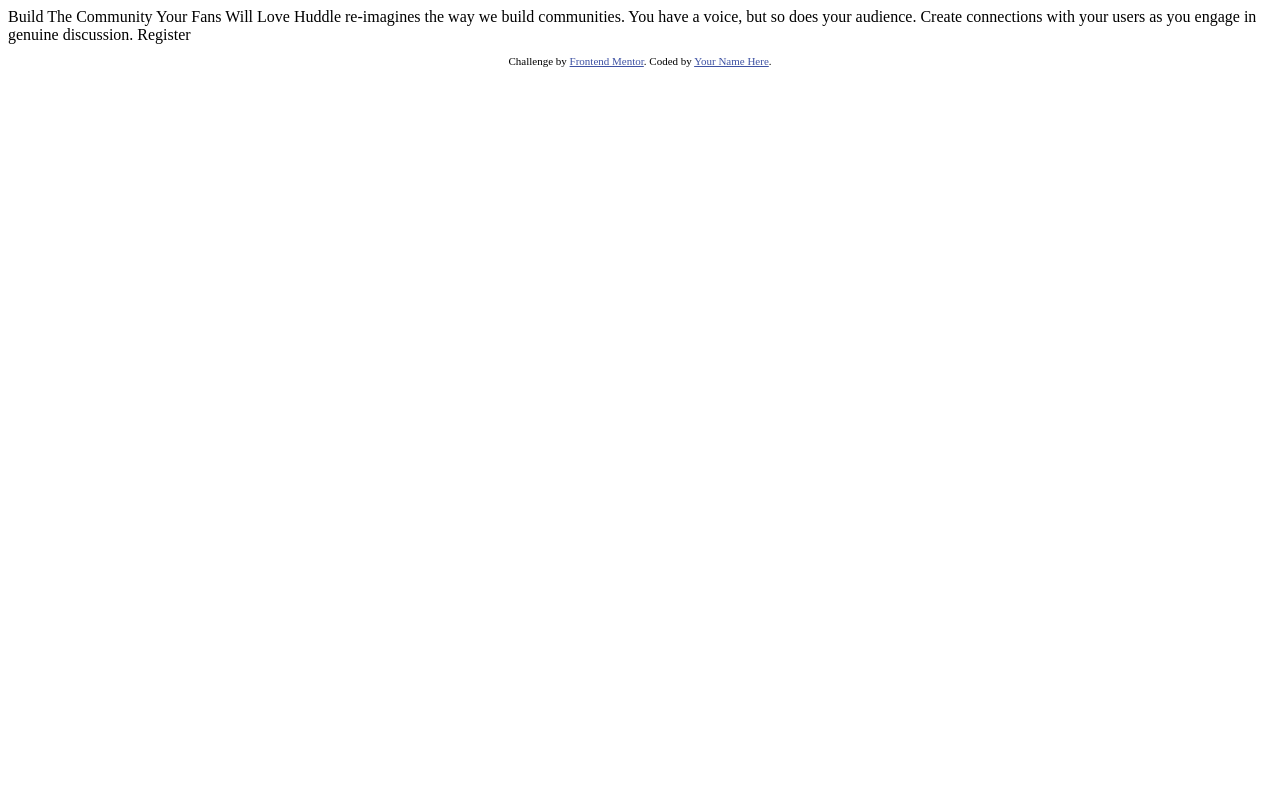
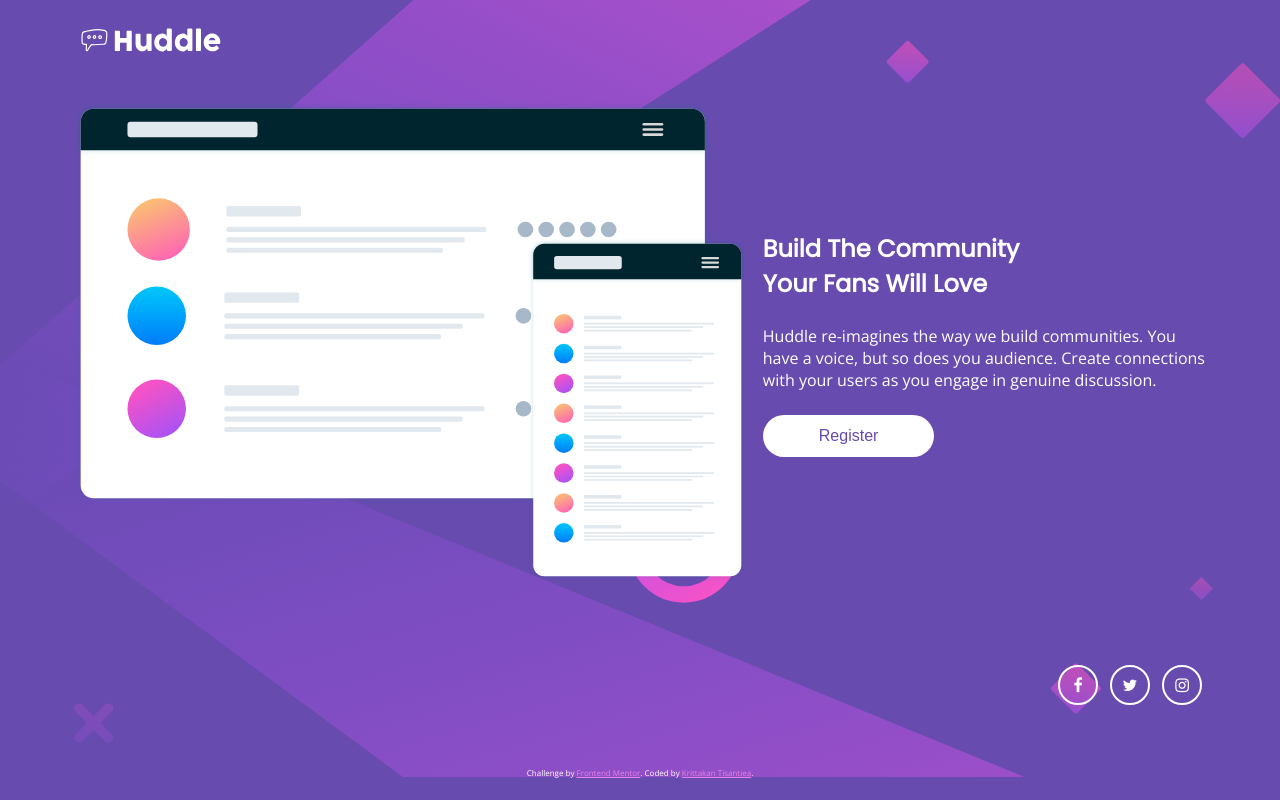
Before and after one commit to Krittakan/huddle-landing-page, a plain HTML site: page index.html in a window 1280 px wide. Drawn offline with nearby package versions, Linux system fonts and the light colour scheme.

Commit message:
Solution

```diff
--- a/index.html
+++ b/index.html
@@ -11,19 +11,48 @@
     <title>Frontend Mentor | Huddle landing page with single introductory section</title>
 
     <link rel="stylesheet" href="./main.css">
+    <link rel="stylesheet" href="http://maxcdn.bootstrapcdn.com/font-awesome/4.3.0/css/font-awesome.min.css">
 </head>
 
 <body>
+    <div class="app">
+        <header>
+            <img src="./images/logo.svg" width="150px">
+        </header>
 
-    Build The Community Your Fans Will Love Huddle re-imagines the way we build communities. You have a voice, but so
-    does your audience. Create connections with your users as you engage in genuine discussion. Register
+        <div class="image-div">
+            <img src="./images/illustration-mockups.svg" width="100%">
+        </div>
 
-    <footer>
-        <p class="attribution">
-            Challenge by <a href="https://www.frontendmentor.io?ref=challenge" target="_blank">Frontend Mentor</a>.
-            Coded by <a href="#">Your Name Here</a>.
-        </p>
-    </footer>
+        <div class="article-div">
+            <h2>Build The Community</h2>
+            <h2>Your Fans Will Love</h2>
+            <p>
+                Huddle re-imagines the way we build communities. You have a voice, but so does you audience.
+                Create connections with your users as you engage in genuine discussion.
+            </p>
+            <button class="register-button">Register</button>
+        </div>
+
+        <div class="social-div">
+            <button class="social-button">
+                <i class="fa fa-facebook"></i>
+            </button>
+            <button class="social-button">
+                <i class="fa fa-twitter"></i>
+            </button>
+            <button class="social-button">
+                <i class="fa fa-instagram"></i>
+            </button>
+        </div>
+
+        <footer>
+            <p class="attribution">
+                Challenge by <a href="https://www.frontendmentor.io?ref=challenge" target="_blank">Frontend Mentor</a>.
+                Coded by <a href="#">Krittakan Tisantiea</a>.
+            </p>
+        </footer>
+    </div>
 </body>
 
 </html>
--- a/main.css
+++ b/main.css
@@ -1,13 +1,144 @@
+@import url('https://fonts.googleapis.com/css?family=Poppins');
+@import url('https://fonts.googleapis.com/css?family=Open+Sans');
 :root {
+    --color-white: #ffffff;
     --color-violet: hsl(257, 40%, 49%);
     --color-soft-magenta: hsl(300, 69%, 71%);
 }
 
-.attribution {
-    font-size: 11px;
+* {
+    margin: 0;
+}
+
+html, body {
+    height: 100%;
+}
+
+body {
+    color: var(--color-white);
+    background-color: var(--color-violet);
+    background-image: url('./images/bg-mobile.svg');
+    background-size: 100%;
+    background-repeat: no-repeat;
+    background-position: top;
+}
+
+.app {
+    padding: 10px;
+    min-height: 100%;
+    box-sizing: border-box;
+    display: grid;
+    grid-gap: 1em;
+    grid-template-columns: 1fr;
+    grid-auto-rows: auto;
+    grid-template-areas: "header" "image" "article" "social" "footer";
+    max-width: 90%;
+    margin: 0 auto;
+}
+
+header {
+    grid-area: header;
+    align-self: center;
+}
+
+.image-div {
+    grid-area: image;
+    justify-self: center;
+    align-self: center;
+}
+
+.article-div {
+    grid-area: article;
+    justify-self: center;
+    align-self: center;
     text-align: center;
 }
 
-.attribution a {
-    color: hsl(228, 45%, 44%);
+.social-div {
+    grid-area: social;
+    justify-self: center;
+    align-self: center;
 }
+
+footer {
+    grid-area: footer;
+    justify-self: center;
+    align-self: flex-end;
+    font-size: 0.5em;
+}
+
+h2 {
+    font-family: 'Poppins';
+    font-weight: 600;
+}
+
+p {
+    font-family: 'Open Sans';
+    font-weight: 400;
+    margin: 1.5em auto;
+}
+
+a {
+    color: var(--color-soft-magenta);
+}
+
+.social-button {
+    border: 0.125rem solid var(--color-white);
+    border-radius: 50%;
+    width: 2.5rem;
+    height: 2.5rem;
+    margin: 2.5em 0.25em 0 0.25em;
+    display: inline-flex;
+    justify-content: center;
+    align-items: center;
+    font-size: 1em;
+    cursor: pointer;
+    background-color: transparent;
+    /* inactive */
+    color: var(--color-white);
+}
+
+.social-button:hover {
+    /* inactive */
+    color: var(--color-soft-magenta);
+    border-color: var(--color-soft-magenta);
+}
+
+.register-button {
+    border: none;
+    border-radius: 2.5rem;
+    padding: 0.75rem 3.5rem;
+    text-align: center;
+    text-decoration: none;
+    font-size: 1em;
+    cursor: pointer;
+    /* inactive */
+    color: var(--color-violet);
+    background-color: var(--color-white);
+}
+
+.register-button:hover {
+    /* active */
+    color: var(--color-white);
+    background-color: var(--color-soft-magenta);
+}
+
+@media screen and (min-width: 768px) {
+body {
+    background-image: url('./images/bg-desktop.svg');
+}
+
+    .app {
+        grid-template-columns: repeat(5, 1fr);
+        grid-auto-rows: auto;
+        grid-template-areas: "header header header header header" "image image image article article" "social social social social social" "footer footer footer footer footer";
+        margin: 0 auto;
+    }
+    .article-div {
+        text-align: start;
+    }
+
+    .social-div {
+        justify-self: end;
+    }
+}
```
Also changed, not shown: design/active-states.jpg (deleted), design/desktop-design.jpg (deleted), design/desktop-preview.jpg (deleted), design/mobile-design.jpg (deleted), screenshots/desktop.png (added), screenshots/mobile.png (added), 2 other files.
